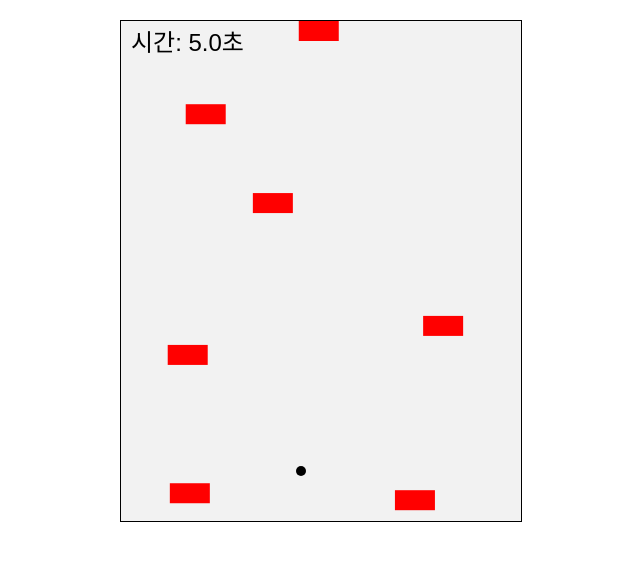
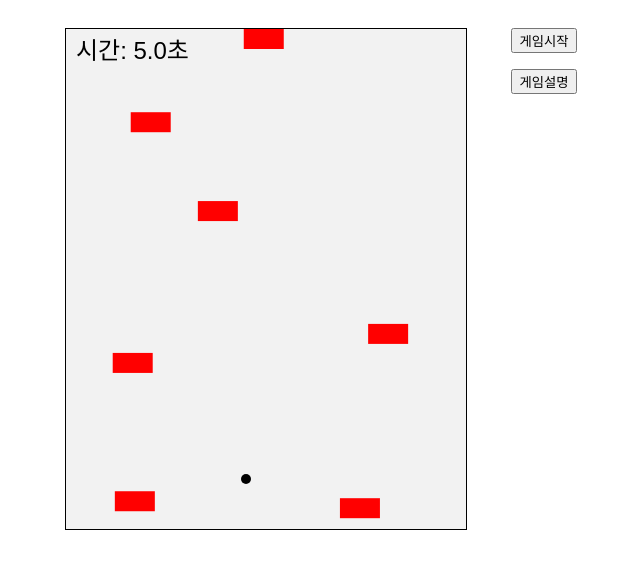
Before and after one commit to MunJaeSeong/Bullet-Hell, a plain HTML site: page index.html in a window 1280 px wide. Shown: the whole page, without its empty margins (319-959 px from the left). Drawn offline with Linux system fonts and the light colour scheme.

Commit message:
초기화면 구성
게임 창 (캔버스)
게임 시작 버튼 생성
게임 설명 버튼 생성

```diff
--- a/index.html
+++ b/index.html
@@ -8,7 +8,16 @@
         <link rel="stylesheet" href="css/style.css">
     </head>
     <body>
-        <canvas id="gameCanvas" width="400" height="500"></canvas>
+        <div id="layout" style="display:flex; align-items:flex-start; justify-content:center; gap:24px; padding:20px;">
+            <div id="canvasWrap" style="flex:0 0 auto;">
+                <canvas id="gameCanvas" width="400" height="500" style="margin:0; display:block;"></canvas>
+            </div>
+            <div id="controls" style="display:flex; flex-direction:column; gap:16px; align-items:flex-start; margin-left:20px;">
+                <button id="startButton">게임시작</button>
+                <button id="helpButton">게임설명</button>
+            </div>
+        </div>
+
         <script src="js/bullet-hell.js"></script>
     </body>
 </html>
```
